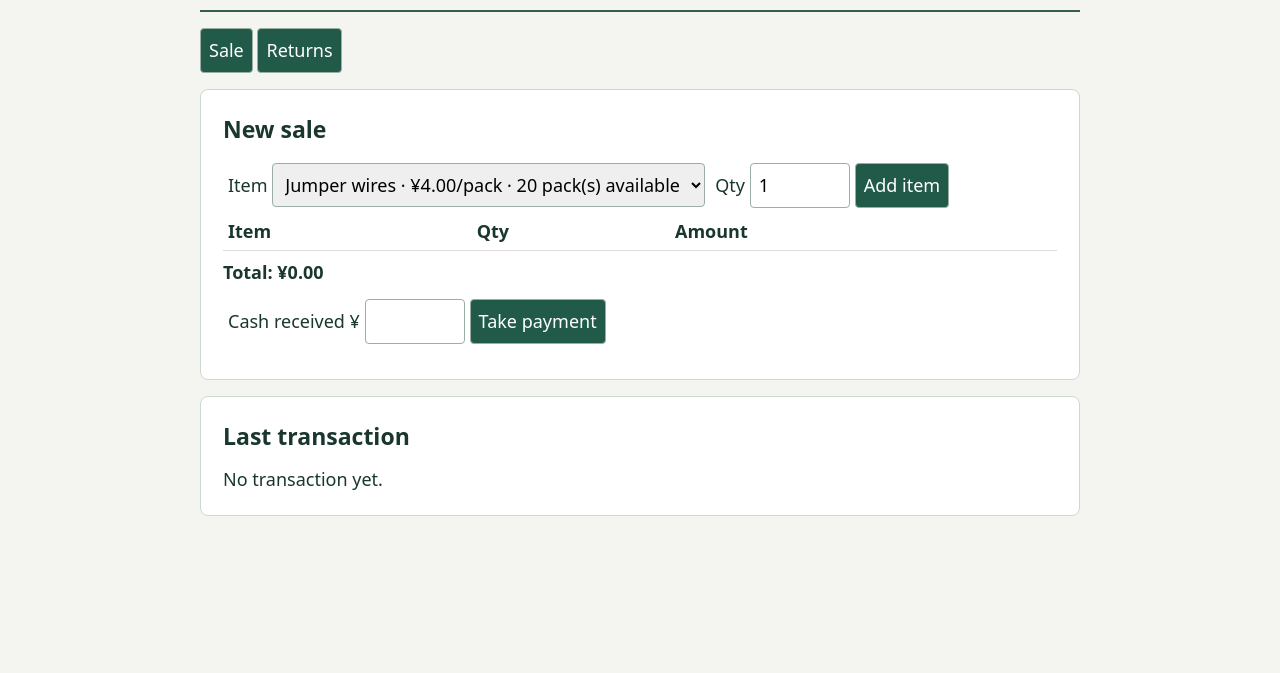
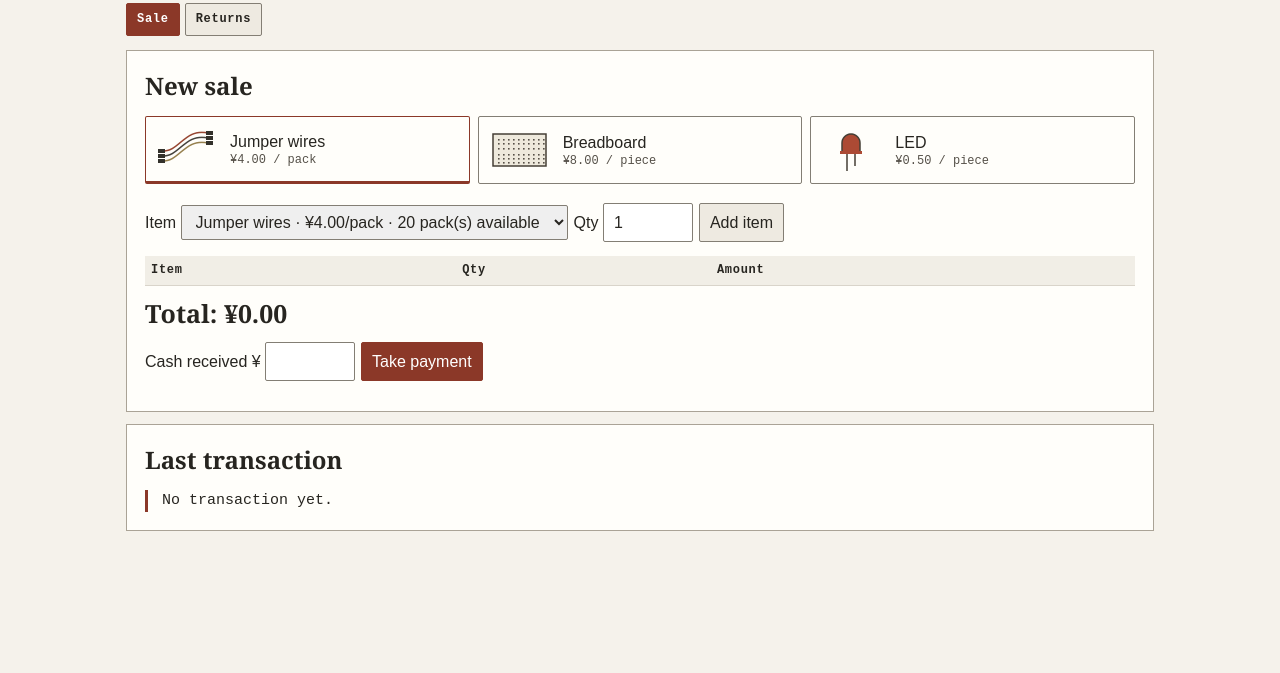
Before and after one commit to Rocky5207/ProjectPos_2026, a plain HTML site: page index.html in a window 1280 px wide. Shown: the part 127-800 px from the top of the page. Drawn offline with Linux system fonts and the light colour scheme.

Commit message:
Add illustrated component selection and revise counter layout

```diff
--- a/index.html
+++ b/index.html
@@ -2,12 +2,30 @@
 <html lang="en"><meta charset="utf-8"><meta name="viewport" content="width=device-width,initial-scale=1">
 <title>Campus Shop · Electronics Counter</title>
 <style>
-*{box-sizing:border-box}body{max-width:920px;margin:40px auto;padding:0 20px;background:#f4f5f1;color:#19372f;font:18px/1.5 system-ui}header{display:flex;align-items:center;justify-content:space-between;border-bottom:2px solid #345f50}h1{font-size:34px}h2{font-size:23px;margin:0 0 12px}section{background:white;border:1px solid #cdd8d1;padding:22px;margin:16px 0;border-radius:8px}select,input,button{padding:8px;font:inherit;border:1px solid #9aaea4;border-radius:4px}button{background:#215a49;color:white;cursor:pointer}input{width:100px}label{display:inline-block;margin:5px}table{border-collapse:collapse;width:100%}td,th{text-align:left;border-bottom:1px solid #ddd;padding:5px}output{display:block;font-weight:bold;margin-top:8px}nav{margin-top:16px}p{margin:8px 0}
+*{box-sizing:border-box}
+body{max-width:1080px;margin:26px auto;padding:0 26px;background:#f5f2eb;color:#272520;font:16px/1.45 Arial,sans-serif}
+header{display:flex;align-items:end;justify-content:space-between;border-bottom:3px solid #272520;padding-bottom:12px}
+header small,header span,caption,th,nav button{font:600 12px/1.4 monospace;letter-spacing:.06em}
+h1,h2{font-family:Georgia,serif}h1{font-size:42px;line-height:1.12;margin:5px 0 0}h2{font-size:24px;margin:0 0 12px}
+nav{display:flex;gap:5px;margin:14px 0}
+section{border:1px solid #aaa396;background:#fffefa;padding:18px;margin-bottom:12px}
+button,input,select{font:inherit;border:1px solid #837e74;padding:7px 10px;border-radius:2px;color:inherit}
+button{background:#eeeae1;cursor:pointer}button:hover,button:focus-visible{outline:2px solid #9b422e;outline-offset:1px}
+button[aria-pressed=true],#finish{background:#8b3828;color:white;border-color:#8b3828}
+#parts{display:grid;grid-template-columns:repeat(3,1fr);gap:8px;margin:0 0 15px}
+#parts button{background:#fffefa;text-align:left;display:grid;grid-template-columns:65px auto;align-items:center;gap:9px}
+#parts canvas{width:62px;height:50px}#parts small{display:block;color:#555048;font:12px monospace}
+#parts button[aria-pressed=true]{color:#272520;border-bottom:3px solid #8b3828}
+label{display:inline-block;margin:4px 6px 4px 0}input{width:90px}select{max-width:100%}
+table{border-collapse:collapse;width:100%;margin:10px 0}td,th{padding:6px;text-align:left;border-bottom:1px solid #d9d4ca}th{background:#f1eee6}caption{text-align:left;margin-bottom:5px}
+p{margin:8px 0}#total{font: bold 25px Georgia,serif}#msg{display:block;color:#8b3828;font-weight:bold;margin-top:8px}
+#receipt{font:15px/1.5 monospace;border-left:3px solid #8b3828;padding-left:14px}
+@media(max-width:650px){body{padding:0 12px;margin:14px auto}h1{font-size:30px}#parts{grid-template-columns:1fr}#parts canvas{height:34px;width:46px}section{padding:12px}#balance th{font-size:10px}}
 </style>
-<header><h1>Campus Shop · Electronics Counter</h1><span>Cash desk 01</span></header>
+<header><div><small>CAMPUS SHOP</small><h1>Electronics Counter</h1></div><span>Cash desk 01</span></header>
 <nav><button id="sell">Sale</button> <button id="back">Returns</button></nav>
 <section><h2 id="heading"></h2><div id="lookup" hidden><label>Receipt no. <input id="number" type="number" min="1"></label><button id="load">Find receipt</button><table id="balance" hidden><caption>Original receipt balance</caption><thead><tr><th>Item</th><th>Unit</th><th>Bought</th><th>Already returned</th><th>Left to return</th></tr></thead><tbody id="balanceRows"></tbody></table></div>
-<label>Item <select id="product"></select></label><label>Qty <input id="qty" type="number" min="1" value="1"></label><button id="add">Add item</button>
+<div id="parts" aria-label="Choose a component"></div><label>Item <select id="product"></select></label><label>Qty <input id="qty" type="number" min="1" value="1"></label><button id="add">Add item</button>
 <table><thead><tr><th>Item</th><th>Qty</th><th>Amount</th></tr></thead><tbody id="lines"></tbody></table>
 <p><strong id="total"></strong></p><label id="cashLabel">Cash received ¥ <input id="cash" type="number" step=".01" min="0"></label><button id="finish"></button><output id="msg" aria-live="polite"></output></section>
 <section><h2>Last transaction</h2><div id="receipt">No transaction yet.</div></section>
@@ -54,6 +72,59 @@ class Register {
 }
 const register = new Register();
 let basket, returning, sale;
+// Small parts illustrations for the product picker.
+function drawPart(canvas, id) {
+  const pen = canvas.getContext('2d');
+  pen.scale(2, 2);
+  pen.strokeStyle = '#453e35';
+  pen.lineWidth = 1.5;
+  if (id === 'board') {
+    pen.fillStyle = '#eee9dc';
+    pen.fillRect(4,9,53,32);
+    pen.strokeRect(4,9,53,32);
+    for (let x=9; x<55; x+=5) {
+      for (const y of [14,18,23,29,33,37]) pen.fillStyle='#564f46', pen.fillRect(x,y,1.6,1.6);
+    }
+  } else if (id === 'wires') {
+    for (const [offset,color] of [[0,'#974631'],[5,'#44413b'],[10,'#96804e']]) {
+      pen.strokeStyle=color;
+      pen.beginPath(); pen.moveTo(6,27+offset);
+      pen.bezierCurveTo(24,28+offset,28,4+offset,52,9+offset); pen.stroke();
+      pen.fillStyle='#33312b'; pen.fillRect(2,25+offset,7,4); pen.fillRect(50,7+offset,7,4);
+    }
+  } else {
+    pen.beginPath(); pen.moveTo(26,24); pen.lineTo(26,46);
+    pen.moveTo(34,24); pen.lineTo(34,41); pen.stroke();
+    pen.fillStyle='#ac4a34'; pen.beginPath(); pen.arc(30,18,9,Math.PI,0);
+    pen.lineTo(39,27); pen.lineTo(21,27); pen.closePath(); pen.fill(); pen.stroke();
+    pen.fillRect(19,26,22,3);
+  }
+}
+function markPart() {
+  for (const tile of $('parts').children)
+    tile.setAttribute('aria-pressed',String(tile.dataset.id === $('product').value));
+}
+function showParts() {
+  $('parts').replaceChildren();
+  $('parts').style.display = returning ? 'none' : '';
+  if (returning) return;
+  for (const [id,p] of Object.entries(catalog)) {
+    const tile = document.createElement('button');
+    tile.dataset.id = id;
+    const art = document.createElement('canvas');
+    art.width=124; art.height=100; art.setAttribute('aria-hidden','true');
+    drawPart(art,id);
+    const label=document.createElement('span');
+    label.textContent=p.name;
+    const details=document.createElement('small');
+    details.textContent=money(p.price)+' / '+p.unit;
+    label.append(details); tile.append(art,label);
+    tile.onclick=()=>{ $('product').value=id; markPart(); };
+    $('parts').append(tile);
+  }
+  markPart();
+}
+$('product').onchange=markPart;
 function draw(){
   $('balance').hidden = !sale;
   $('balanceRows').replaceChildren();
@@ -70,17 +141,21 @@ function draw(){
     if (returning && (!sale || !sale.items[id])) continue;
     $('product').add(new Option(p.name+' · '+money(p.price)+'/'+p.unit+' · '+register.available(id,sale)+' '+p.unit+'(s) available',id));
   }
+  showParts();
   $('lines').innerHTML = Object.entries(basket.items).map(([id,q]) =>
     '<tr><td>'+catalog[id].name+'</td><td>'+q+' '+catalog[id].unit+'(s)</td><td>'+money(q*catalog[id].price)+'</td></tr>').join('');
   $('total').textContent = (returning?'Refund: ':'Total: ')+money(basket.total());
 }
 function mode(isReturn){
+  $('sell').setAttribute('aria-pressed',String(!isReturn));
+  $('back').setAttribute('aria-pressed',String(isReturn));
   returning=isReturn; sale=null; basket=new Basket();
   $('heading').textContent=isReturn?'Return items':'New sale';
   $('lookup').hidden=!isReturn; $('cashLabel').style.display=isReturn?'none':'';
   $('finish').textContent=isReturn?'Confirm refund':'Take payment';
   $('cash').value=''; $('qty').value=1; $('msg').textContent=''; draw();
 }
+$('cash').oninput=()=>{$('msg').textContent='';};
 function action(fn){try{$('msg').textContent='';fn();}catch(e){$('msg').textContent=e.message;}}
 $('sell').onclick=()=>mode(false); $('back').onclick=()=>mode(true);
 $('load').onclick=()=>action(()=>{
```
